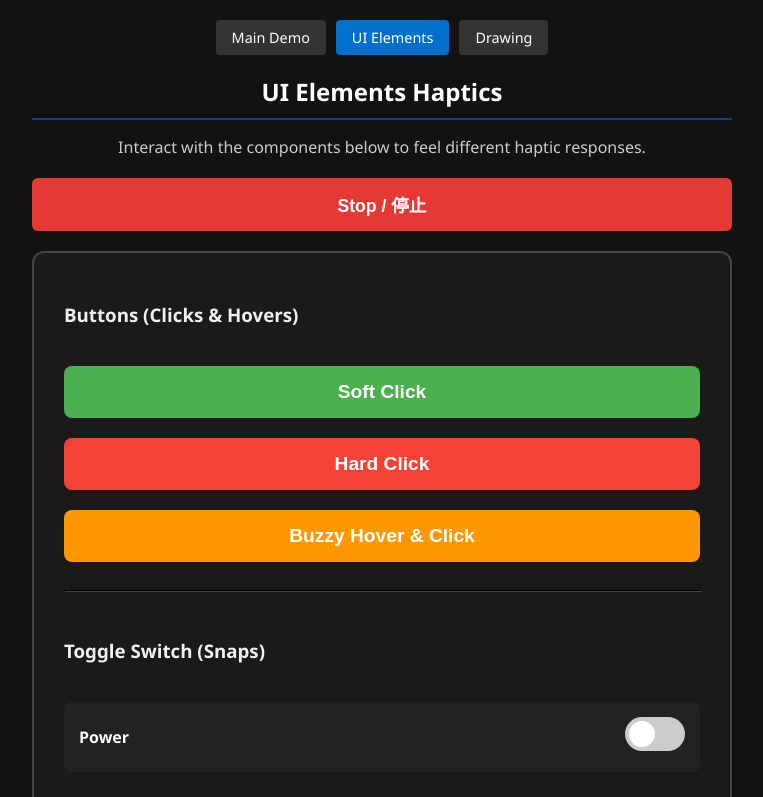
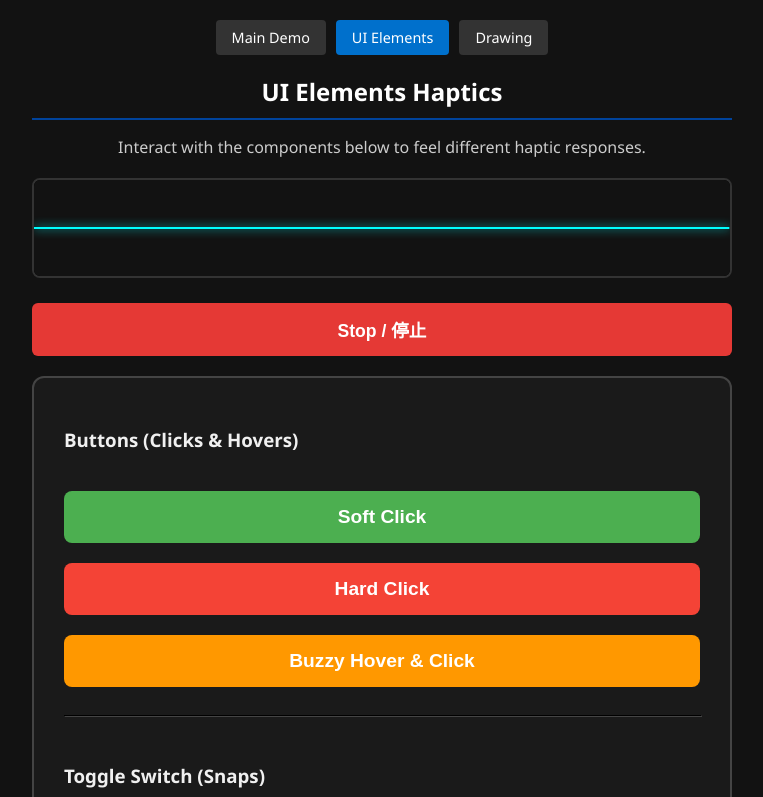
Before and after one commit to hatodove22/ProceduralHaptics, a website: page example/buttons.html in a window 1280 px wide. Both pictures are taken after a click on the button "Play / エンジン起動". Shown: the top 797 px of the page, without its empty margins (258-1021 px from the left). Drawn offline with Linux system fonts and the light colour scheme.

Commit message:
feat: add real-time audio waveform visualizer to all demos

```diff
--- a/example/buttons.html
+++ b/example/buttons.html
@@ -165,6 +165,10 @@
     <p style="text-align:center; color:#ccc; margin-bottom: 20px;">Interact with the components below to feel different
         haptic responses.</p>
 
+    <!-- Waveform Visualizer -->
+    <canvas id="hapticCanvas"
+        style="width: 100%; height: 100px; background: #000; border: 2px solid #333; border-radius: 8px; margin-bottom: 20px; box-sizing: border-box;"></canvas>
+
     <div style="margin-bottom: 20px;">
         <button id="playBtn">Play / エンジン起動</button>
     </div>
@@ -196,17 +200,23 @@
     </div>
 
     <script type="module">
-        import { HapticEngine } from '../src/ProceduralHaptics.js';
+        import { HapticEngine, HapticVisualizer } from '../src/ProceduralHaptics.js';
 
         const haptics = new HapticEngine();
+        const visualizer = new HapticVisualizer(haptics, document.getElementById('hapticCanvas'));
 
         // --- エンジン制御 ---
         const playBtn = document.getElementById('playBtn');
         playBtn.addEventListener('click', async () => {
             const isPlaying = await haptics.togglePlay();
             playBtn.textContent = isPlaying ? 'Stop / 停止' : 'Play / エンジン起動';
-            if (isPlaying) playBtn.classList.add('playing');
-            else playBtn.classList.remove('playing');
+            if (isPlaying) {
+                playBtn.classList.add('playing');
+                visualizer.start();
+            } else {
+                playBtn.classList.remove('playing');
+                visualizer.stop();
+            }
         });
 
         // --- Helper function for triggering single events ---
--- a/src/ProceduralHaptics.js
+++ b/src/ProceduralHaptics.js
@@ -34,11 +34,15 @@ export class HapticEngine {
         this.masterGain = this.audioCtx.createGain();
         this.masterGain.gain.value = 0;
 
+        this.analyser = this.audioCtx.createAnalyser();
+        this.analyser.fftSize = 2048;
+
         this.scriptNode = this.audioCtx.createScriptProcessor(4096, 1, 1);
         this.scriptNode.onaudioprocess = (e) => this._processAudio(e);
 
         this.scriptNode.connect(this.masterGain);
-        this.masterGain.connect(this.audioCtx.destination);
+        this.masterGain.connect(this.analyser);
+        this.analyser.connect(this.audioCtx.destination);
     }
 
     async togglePlay() {
@@ -243,3 +247,79 @@ export class GamepadManager {
         return { connected: false };
     }
 }
+
+// --- New: Waveform Visualizer ---
+export class HapticVisualizer {
+    constructor(engine, canvas) {
+        this.engine = engine;
+        this.canvas = canvas;
+        this.ctx = canvas.getContext('2d');
+        this.isDrawing = false;
+
+        this.resize();
+        window.addEventListener('resize', () => this.resize());
+    }
+
+    resize() {
+        this.canvas.width = this.canvas.clientWidth || 600;
+        this.canvas.height = this.canvas.clientHeight || 100;
+    }
+
+    start() {
+        if (this.isDrawing) return;
+        this.isDrawing = true;
+        this.draw();
+    }
+
+    stop() {
+        this.isDrawing = false;
+    }
+
+    draw() {
+        if (!this.isDrawing) return;
+        requestAnimationFrame(() => this.draw());
+
+        const width = this.canvas.width;
+        const height = this.canvas.height;
+        this.ctx.fillStyle = '#121212';
+        this.ctx.fillRect(0, 0, width, height);
+
+        if (!this.engine.analyser) {
+            // Draw silence flatline if audio context isn't running yet
+            this.ctx.beginPath();
+            this.ctx.moveTo(0, height / 2);
+            this.ctx.lineTo(width, height / 2);
+            this.ctx.strokeStyle = '#0070cc';
+            this.ctx.lineWidth = 2;
+            this.ctx.stroke();
+            return;
+        }
+
+        const bufferLength = this.engine.analyser.frequencyBinCount;
+        const dataArray = new Float32Array(bufferLength);
+        this.engine.analyser.getFloatTimeDomainData(dataArray);
+
+        this.ctx.lineWidth = 2;
+        this.ctx.strokeStyle = '#00ffff';
+        this.ctx.shadowBlur = 10;
+        this.ctx.shadowColor = '#00ffff';
+        this.ctx.beginPath();
+
+        const sliceWidth = width * 1.0 / bufferLength;
+        let x = 0;
+
+        for (let i = 0; i < bufferLength; i++) {
+            const v = dataArray[i];
+            const y = height / 2 - (v * height / 2); // mapped to center
+
+            if (i === 0) {
+                this.ctx.moveTo(x, y);
+            } else {
+                this.ctx.lineTo(x, y);
+            }
+            x += sliceWidth;
+        }
+        this.ctx.stroke();
+        this.ctx.shadowBlur = 0; // reset
+    }
+}
```
Also changed, not shown: example/drawing.html (+8 -1 lines), example/index.html (+8 -1 lines), example/mario.html (+8 -1 lines), example/pong.html (+8 -1 lines).
